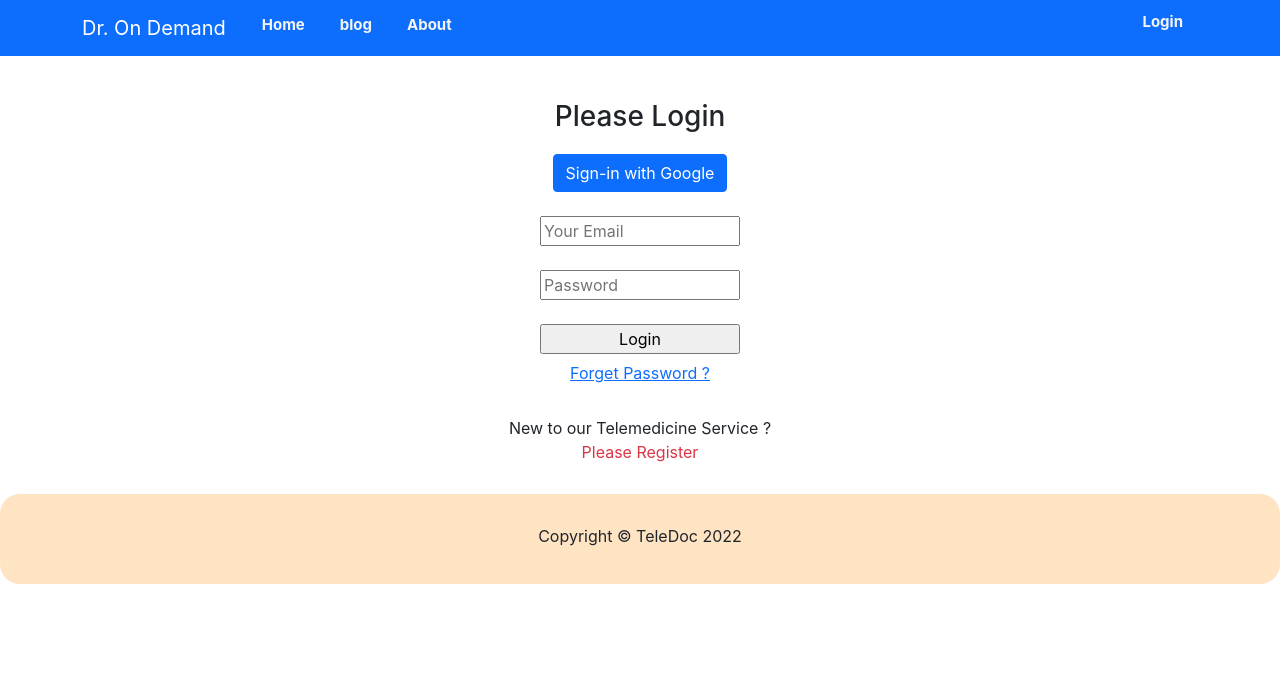
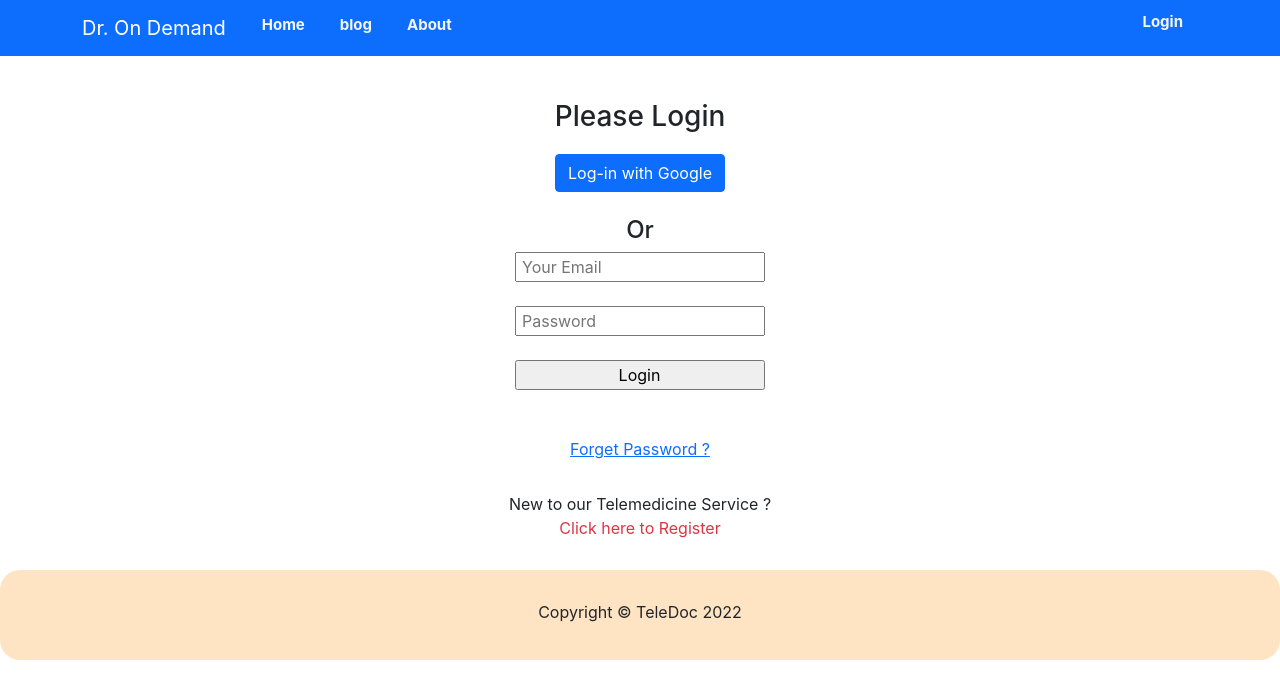
Before and after one commit to Habibullah800/Independent-service-provider-cv, a React (Create React App) app: page /login in a window 1280 px wide. Shown: the top 698 px of the page. Built offline with nearby package versions, Linux system fonts and the light colour scheme; no server answers.

Commit message:
readme file cheak

```diff
--- a/src/Components/Login/Login.css
+++ b/src/Components/Login/Login.css
@@ -7,5 +7,6 @@
 }
 
 .login-container input {
-    width: 200px;
+    width: 250px;
+    padding-left: 5px;
 }
--- a/src/Components/Login/Login.js
+++ b/src/Components/Login/Login.js
@@ -11,13 +11,17 @@ const Login = () => {
     const passwordRef = useRef('');
     const navigate = useNavigate();
 
-    const { user, handleSignOut } = useFirebase()
+    const { user } = useFirebase()
 
     const [email, setEmail] = useState()
+
+    const [error, setError] = useState([]);
+    const [varification, setVerification] = useState('')
 
     const handleSubmit = event => {
         event.preventDefault();
         const email = emailRef.current.value;
+        setEmail(emailRef.current.value);
         const password = passwordRef.current.value;
 
 
@@ -27,7 +31,10 @@ const Login = () => {
                 console.log(user)
             })
             .catch(error => {
-                console.error(error)
+                const errorMessage = error.message;
+                setError(errorMessage);
+
+
             })
         // Email and password
 
@@ -38,13 +45,12 @@ const Login = () => {
     const handlePasswordReset = () => {
         sendPasswordResetEmail(auth, email)
             .then(() => {
-                console.log("Password reset email sent!");
+                setVerification("Cheak your email !");
 
             })
             .catch((error) => {
-                const errorCode = error.code;
                 const errorMessage = error.message;
-                // ..
+                setError(errorMessage)
             });
 
     }
@@ -56,25 +62,27 @@ const Login = () => {
     const navigateRegister = event => {
         navigate('/register')
     }
+
     return (
         <div className='login-container'>
-            <h3>Please Login</h3>
+            <h3>{user?.uid ? 'Congrats' : "Please Login"}</h3>
 
 
             {
                 user?.uid
                     ?
                     <div className='mb-4' >
-                        <Link className='btn btn-primary' to='/placeOrder'> Take our Treatment</Link>
+                        <Link className='btn btn-warning' to='/placeOrder'> Take our Treatment</Link>
                     </div>
                     :
                     <div>
-                        <button className='btn btn-primary' onClick={signInWithGoogle}> Sign-in with Google</button>
+                        <button className='btn btn-primary' onClick={signInWithGoogle}> Log-in with Google</button>
                         <br></br>
                         <br></br>
                     </div>
             }
 
+            <h4>Or</h4>
             <Form onSubmit={handleSubmit}>
                 <Form.Group>
                     <input ref={emailRef} type='text' placeholder='Your Email' required></input>
@@ -89,16 +97,18 @@ const Login = () => {
                 </Form.Group>
                 <br></br>
 
-
-
                 <input type='submit' value='Login' ></input>
                 <br></br>
+                <p className='text-danger'><small> {error}</small>
+                </p>
+                <br></br>
                 <Button onClick={handlePasswordReset} variant="link">Forget Password ?</Button>
-
+                <br></br>
+                <p>{varification}</p>
             </Form>
 
             <p className='mt-4'> New to our Telemedicine Service ? <br></br>
-                <Link to='/register' className='text-danger pe-auto text-decoration-none' onClick={navigateRegister}>Please Register</Link>
+                <Link to='/register' className='text-danger pe-auto text-decoration-none' onClick={navigateRegister}>Click here to Register</Link>
             </p>
         </div>
     );
```
Also changed, not shown: src/Components/Register/Register.js (+1 -15 lines), firebase.json (added), 2 other files (tests, documents, lock files or other folders).
